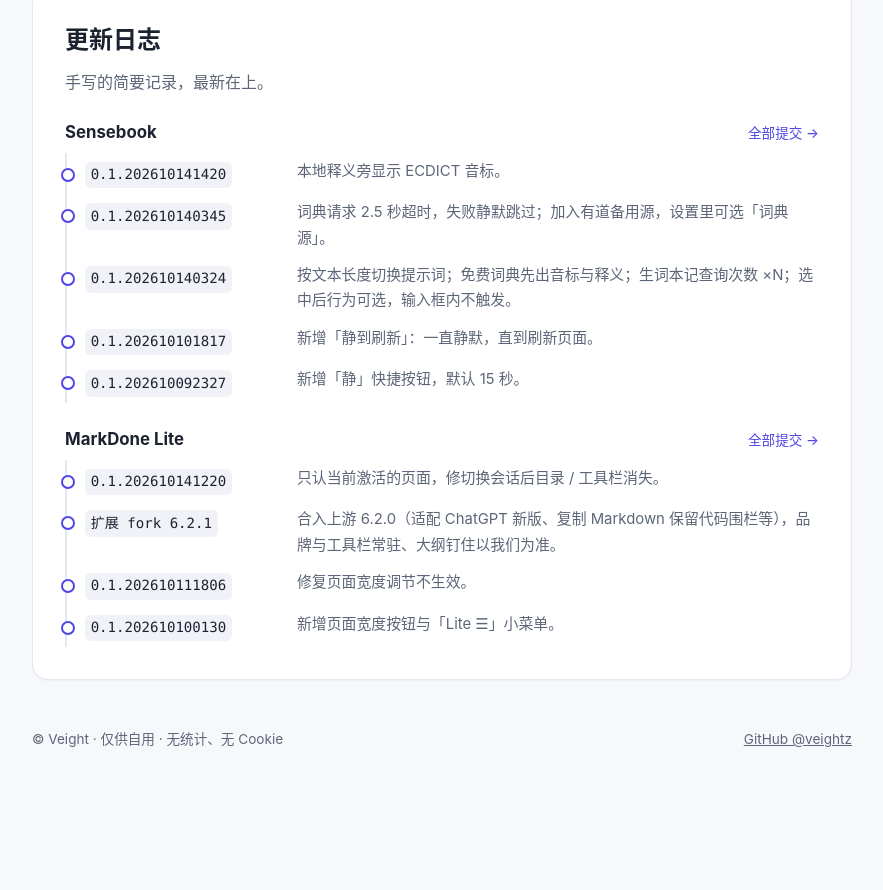
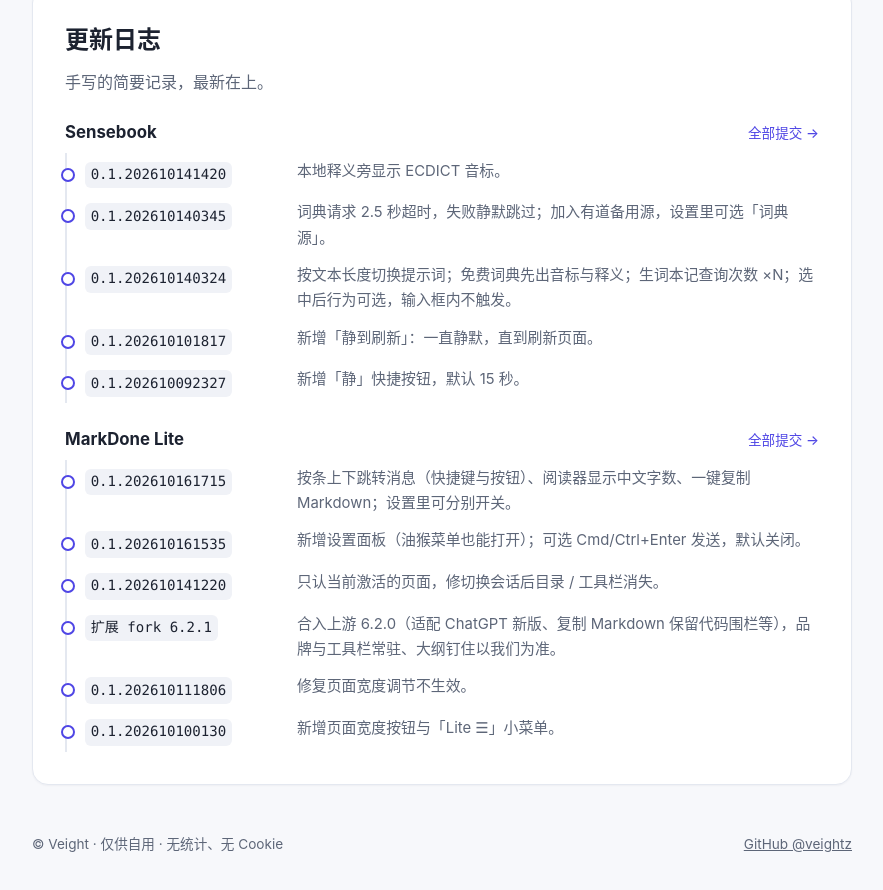
Before and after one commit to veightz/sensebook, a website: page site/index.html in a window 1280 px wide. Shown: the part 1438-2328 px from the top of the page, without its empty margins (198-1081 px from the left). Before the commit the page ends 2229 px from the top, so only its background shows below. Drawn offline with Linux system fonts and the light colour scheme; no server answers.

Commit message:
docs(site): changelog for MarkDone Lite 0.1.202610161535 and 0.1.202610161715

```diff
--- a/site/index.html
+++ b/site/index.html
@@ -82,6 +82,8 @@
 
     <h3>MarkDone Lite <a class="more" href="https://github.com/veightz/AI-MarkDone/commits/main">全部提交 →</a></h3>
     <ol class="log">
+      <li><code>0.1.202610161715</code><span>按条上下跳转消息（快捷键与按钮）、阅读器显示中文字数、一键复制 Markdown；设置里可分别开关。</span></li>
+      <li><code>0.1.202610161535</code><span>新增设置面板（油猴菜单也能打开）；可选 Cmd/Ctrl+Enter 发送，默认关闭。</span></li>
       <li><code>0.1.202610141220</code><span>只认当前激活的页面，修切换会话后目录 / 工具栏消失。</span></li>
       <li><code>扩展 fork 6.2.1</code><span>合入上游 6.2.0（适配 ChatGPT 新版、复制 Markdown 保留代码围栏等），品牌与工具栏常驻、大纲钉住以我们为准。</span></li>
       <li><code>0.1.202610111806</code><span>修复页面宽度调节不生效。</span></li>
```
